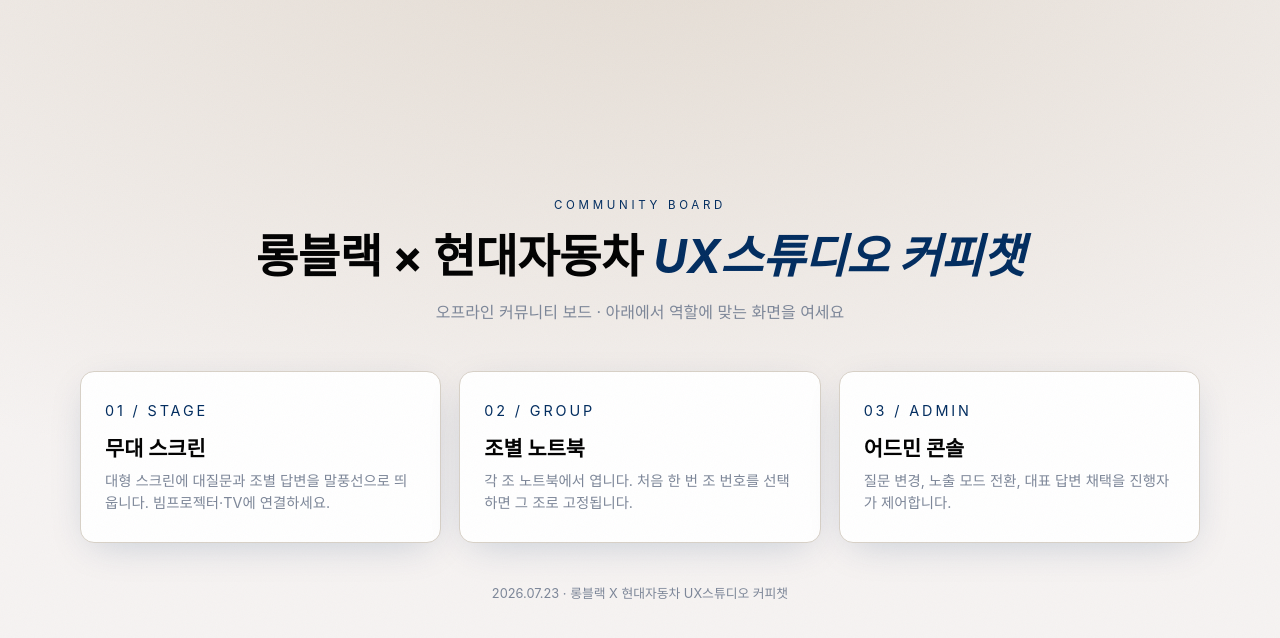
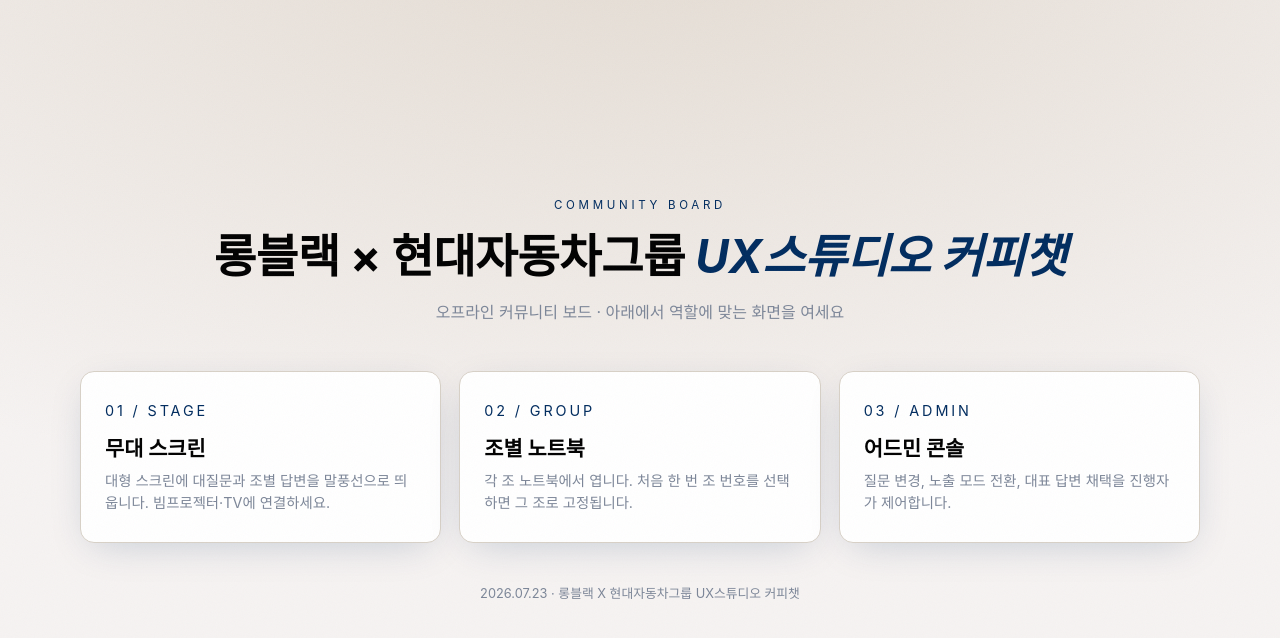
Before and after one commit to Longblack-Leo/long-life-talk, a website: page public/index.html in a window 1280 px wide. Drawn offline with Linux system fonts and the light colour scheme; a web font is replaced by a local one.

Commit message:
현대자동차 > 현대자동차그룹

```diff
--- a/public/index.html
+++ b/public/index.html
@@ -3,7 +3,7 @@
 <head>
 <meta charset="UTF-8" />
 <meta name="viewport" content="width=device-width, initial-scale=1.0" />
-<title>롱블랙 × 현대자동차 UX스튜디오 커피챗 · 보드</title>
+<title>롱블랙 × 현대자동차그룹 UX스튜디오 커피챗 · 보드</title>
 <link rel="preconnect" href="https://cdn.jsdelivr.net" />
 <link rel="stylesheet" href="https://cdn.jsdelivr.net/gh/orioncactus/pretendard@v1.3.9/dist/web/static/pretendard.min.css" />
 <link rel="stylesheet" href="/css/common.css" />
@@ -54,7 +54,7 @@
   <div class="wrap">
     <header>
       <span class="overline">COMMUNITY BOARD</span>
-      <h1>롱블랙 &times; 현대자동차 <em>UX스튜디오 커피챗</em></h1>
+      <h1>롱블랙 &times; 현대자동차그룹 <em>UX스튜디오 커피챗</em></h1>
       <p class="sub">오프라인 커뮤니티 보드 · 아래에서 역할에 맞는 화면을 여세요</p>
     </header>
     <div class="grid">
@@ -74,7 +74,7 @@
         <p>질문 변경, 노출 모드 전환, 대표 답변 채택을 진행자가 제어합니다.</p>
       </a>
     </div>
-    <footer>2026.07.23 · 롱블랙 X 현대자동차 UX스튜디오 커피챗</footer>
+    <footer>2026.07.23 · 롱블랙 X 현대자동차그룹 UX스튜디오 커피챗</footer>
   </div>
 </body>
 </html>
```
Also changed, not shown: public/admin.html (+2 -2 lines), public/group.html (+2 -2 lines), public/stage.html (+2 -2 lines).
